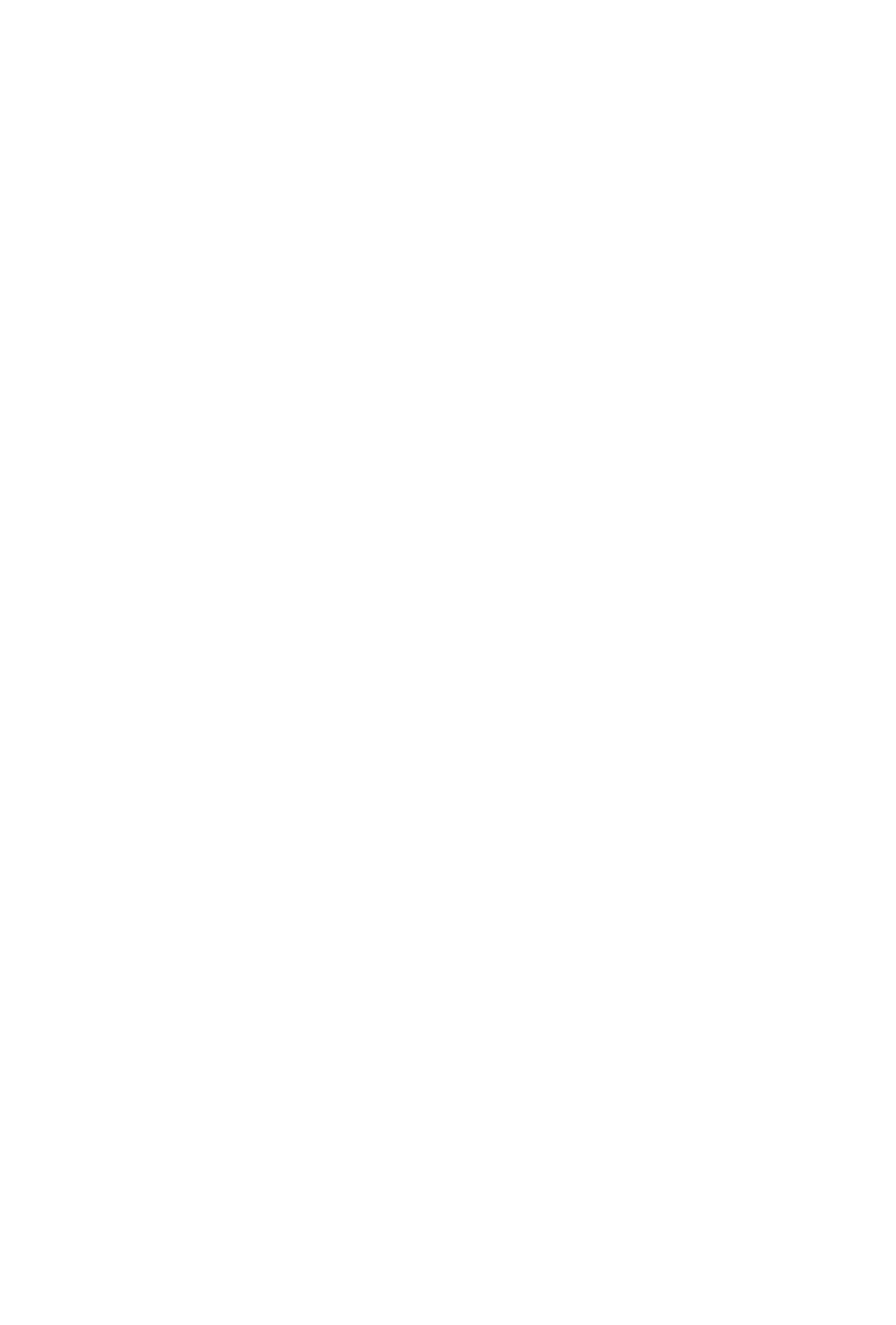
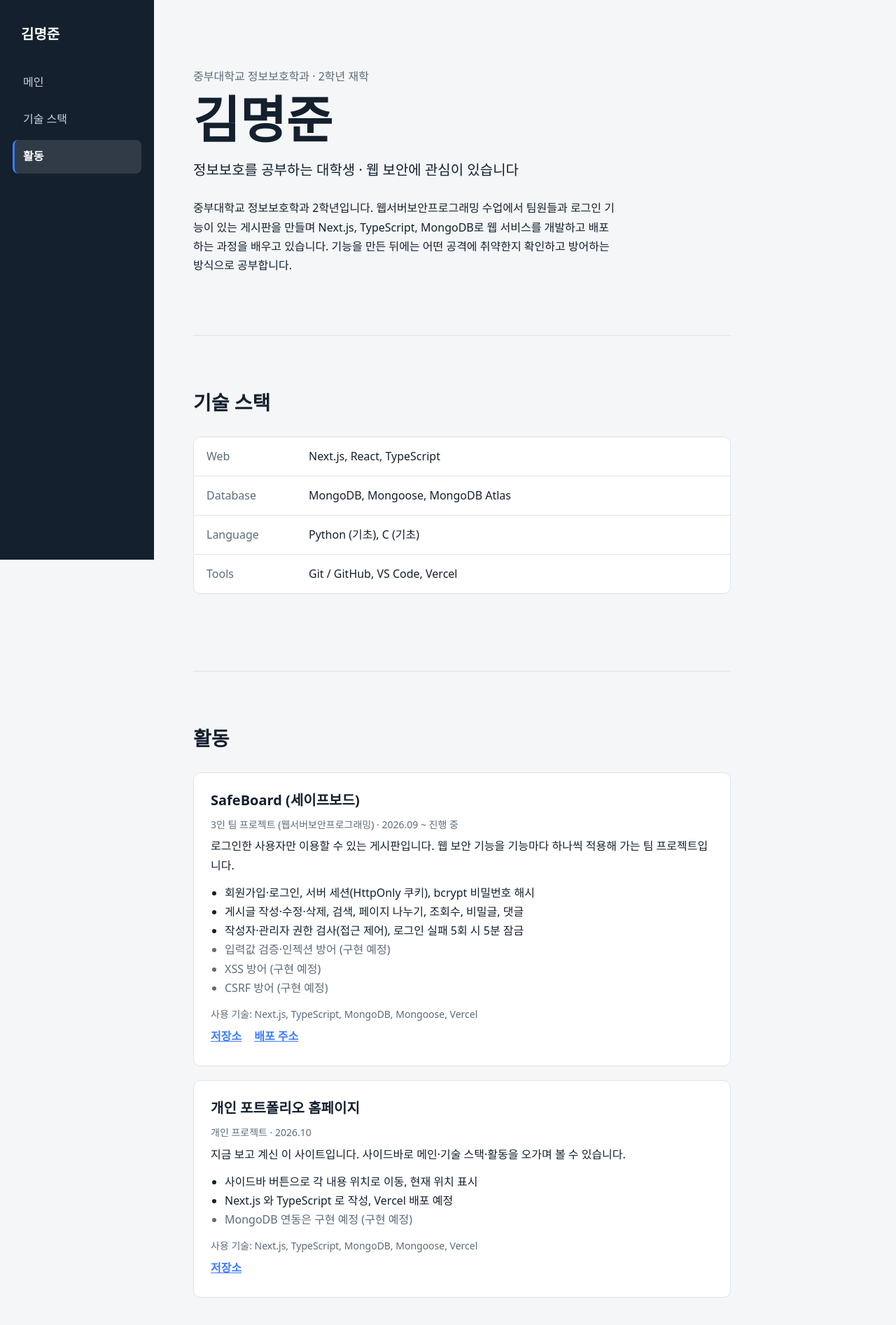
Before and after one commit to k35864316-spec/web_server_portfolio, a Next.js app: page / in a window 1280 px wide. Shown: the top 1894 px of the page at 70% size. Before the commit the page ends 800 px from the top, so only its background shows below. Built offline with nearby package versions, Linux system fonts and the light colour scheme.

Commit message:
Add sidebar with main, skills and activities sections

```diff
--- a/src/app/globals.css
+++ b/src/app/globals.css
@@ -1 +1,57 @@
-body { margin: 0; }
+:root {
+  --bg: #f4f6f8; --panel: #fff; --ink: #14202e; --muted: #5d6b7a; --line: #dde3e9;
+  --side: #14202e; --side-ink: #c9d3de; --accent: #3d7bff;
+}
+* { box-sizing: border-box; }
+html { scroll-behavior: smooth; }
+body { margin: 0; background: var(--bg); color: var(--ink); font-family: system-ui, -apple-system, "Segoe UI", "Malgun Gothic", "Noto Sans KR", sans-serif; line-height: 1.7; }
+a { color: var(--accent); }
+button:focus-visible, a:focus-visible { outline: 3px solid var(--accent); outline-offset: 2px; }
+
+.shell { display: grid; grid-template-columns: 220px minmax(0, 1fr); min-height: 100vh; }
+
+.side { position: sticky; top: 0; height: 100vh; background: var(--side); color: var(--side-ink); padding: 32px 18px; display: flex; flex-direction: column; gap: 28px; }
+.side-name { font-size: 20px; font-weight: 700; color: #fff; padding: 0 12px; }
+.side nav { display: flex; flex-direction: column; gap: 6px; }
+.side-btn { appearance: none; border: 0; background: transparent; color: inherit; font: inherit; text-align: left; padding: 10px 12px; border-radius: 8px; cursor: pointer; border-left: 3px solid transparent; }
+.side-btn:hover { background: rgba(255, 255, 255, .08); }
+.side-btn.on { background: rgba(255, 255, 255, .12); color: #fff; font-weight: 600; border-left-color: var(--accent); }
+
+.content { padding: 0 56px; max-width: 880px; }
+.block { padding: 72px 0 56px; border-bottom: 1px solid var(--line); min-height: 60vh; }
+.block:last-child { border-bottom: 0; min-height: 80vh; }
+.hero { padding-top: 96px; }
+.school { margin: 0 0 8px; color: var(--muted); }
+.hero h1 { margin: 0; font-size: clamp(44px, 8vw, 72px); line-height: 1.1; }
+.tagline { margin: 16px 0 24px; font-size: 20px; }
+.intro { max-width: 38em; margin: 0; }
+.block h2 { margin: 0 0 24px; font-size: 28px; }
+
+.ledger { margin: 0; background: var(--panel); border: 1px solid var(--line); border-radius: 10px; }
+.ledger > div { display: grid; grid-template-columns: 130px minmax(0, 1fr); gap: 16px; padding: 14px 18px; border-bottom: 1px solid var(--line); }
+.ledger > div:last-child { border-bottom: 0; }
+.ledger dt { color: var(--muted); }
+.ledger dd { margin: 0; font-weight: 500; }
+
+.activity { background: var(--panel); border: 1px solid var(--line); border-radius: 10px; padding: 22px 24px; }
+.activity + .activity { margin-top: 20px; }
+.activity h3 { margin: 0; font-size: 20px; }
+.activity p { margin: 6px 0; }
+.activity ul { margin: 12px 0; padding-left: 20px; }
+.sub { color: var(--muted); font-size: 14px; }
+.pending { color: var(--muted); }
+.todo { color: var(--muted); }
+.links { display: flex; gap: 18px; font-weight: 600; }
+
+@media (max-width: 760px) {
+  .shell { grid-template-columns: minmax(0, 1fr); }
+  .side { position: sticky; top: 0; z-index: 5; height: auto; flex-direction: row; align-items: center; gap: 12px; padding: 10px 14px; overflow-x: auto; }
+  .side-name { padding: 0; white-space: nowrap; font-size: 16px; }
+  .side nav { flex-direction: row; gap: 4px; }
+  .side-btn { white-space: nowrap; border-left: 0; padding: 8px 12px; }
+  .side-btn.on { border-left: 0; }
+  .content { padding: 0 18px; }
+  .block { padding: 64px 0 40px; min-height: 0; scroll-margin-top: 56px; }
+  .ledger > div { grid-template-columns: 96px minmax(0, 1fr); }
+}
+@media (prefers-reduced-motion: reduce) { html { scroll-behavior: auto; } }
--- a/src/app/page.tsx
+++ b/src/app/page.tsx
@@ -1,3 +1,54 @@
+import Sidebar from "@/components/Sidebar";
+import { PROFILE as p } from "@/lib/profileData";
+
 export default function Home() {
-  return <main />;
+  return (
+    <div className="shell">
+      <Sidebar name={p.name} />
+      <main className="content">
+        <section id="main" className="block hero">
+          <p className="school">{p.school}</p>
+          <h1>{p.name}</h1>
+          <p className="tagline">{p.tagline}</p>
+          <p className="intro">{p.intro}</p>
+        </section>
+
+        <section id="skills" className="block">
+          <h2>기술 스택</h2>
+          <dl className="ledger">
+            {p.skills.map((s) => (
+              <div key={s.group}>
+                <dt>{s.group}</dt>
+                <dd>{s.items.join(", ")}</dd>
+              </div>
+            ))}
+          </dl>
+        </section>
+
+        <section id="activities" className="block">
+          <h2>활동</h2>
+          {p.projects.map((pr) => (
+            <article key={pr.title} className="activity">
+              <h3>{pr.title}</h3>
+              <p className="sub">{pr.role} · {pr.period}</p>
+              <p>{pr.summary}</p>
+              <ul>
+                {pr.points.map((x) => (
+                  <li key={x.text} className={x.done ? "" : "todo"}>
+                    {x.text}
+                    {!x.done && <span className="pending"> (구현 예정)</span>}
+                  </li>
+                ))}
+              </ul>
+              <p className="sub">사용 기술: {pr.stack.join(", ")}</p>
+              <p className="links">
+                {pr.repo && <a href={pr.repo} target="_blank" rel="noreferrer">저장소</a>}
+                {pr.demo && <a href={pr.demo} target="_blank" rel="noreferrer">배포 주소</a>}
+              </p>
+            </article>
+          ))}
+        </section>
+      </main>
+    </div>
+  );
 }
--- /dev/null
+++ b/src/components/Sidebar.tsx
@@ -0,0 +1,57 @@
+"use client";
+
+import { useEffect, useState } from "react";
+
+const ITEMS = [
+  { id: "main", label: "메인" },
+  { id: "skills", label: "기술 스택" },
+  { id: "activities", label: "활동" },
+];
+
+export default function Sidebar({ name }: { name: string }) {
+  const [active, setActive] = useState("main");
+
+  useEffect(() => {
+    // 화면 위쪽 35% 지점을 지난 마지막 섹션을 현재 위치로 본다.
+    function update() {
+      const line = window.innerHeight * 0.35;
+      let cur = ITEMS[0].id;
+      for (const i of ITEMS) {
+        const el = document.getElementById(i.id);
+        if (el && el.getBoundingClientRect().top <= line) cur = i.id;
+      }
+      if (window.innerHeight + window.scrollY >= document.documentElement.scrollHeight - 2) cur = ITEMS[ITEMS.length - 1].id;
+      setActive(cur);
+    }
+    update();
+    window.addEventListener("scroll", update, { passive: true });
+    window.addEventListener("resize", update);
+    return () => {
+      window.removeEventListener("scroll", update);
+      window.removeEventListener("resize", update);
+    };
+  }, []);
+
+  function go(id: string) {
+    document.getElementById(id)?.scrollIntoView({ behavior: "smooth", block: "start" });
+  }
+
+  return (
+    <aside className="side">
+      <div className="side-name">{name}</div>
+      <nav aria-label="페이지 이동">
+        {ITEMS.map((i) => (
+          <button
+            key={i.id}
+            type="button"
+            onClick={() => go(i.id)}
+            className={active === i.id ? "side-btn on" : "side-btn"}
+            aria-current={active === i.id ? "true" : undefined}
+          >
+            {i.label}
+          </button>
+        ))}
+      </nav>
+    </aside>
+  );
+}
--- a/src/lib/profileData.ts
+++ b/src/lib/profileData.ts
@@ -61,13 +61,13 @@ export const PROFILE: ProfileData = {
     {
       title: "개인 포트폴리오 홈페이지",
       period: "2026.10",
-      summary: "지금 보고 계신 이 사이트입니다. 소개 내용을 MongoDB에 저장해 불러오고, 방명록을 남길 수 있습니다.",
+      summary: "지금 보고 계신 이 사이트입니다. 사이드바로 메인·기술 스택·활동을 오가며 볼 수 있습니다.",
       role: "개인 프로젝트",
       stack: ["Next.js", "TypeScript", "MongoDB", "Mongoose", "Vercel"],
       points: [
-        { text: "소개·기술·프로젝트 정보를 MongoDB 에서 읽어 서버에서 렌더링", done: true },
-        { text: "방명록 작성·조회 API (입력값 길이 검사, 화면에는 텍스트로만 출력)", done: true },
-        { text: "DB 에 연결할 수 없을 때도 기본 내용으로 화면이 열리도록 대비", done: true },
+        { text: "사이드바 버튼으로 각 내용 위치로 이동, 현재 위치 표시", done: true },
+        { text: "Next.js 와 TypeScript 로 작성, Vercel 배포 예정", done: true },
+        { text: "MongoDB 연동은 구현 예정", done: false },
       ],
       repo: "https://github.com/k35864316-spec/portfolio",
     },
```
